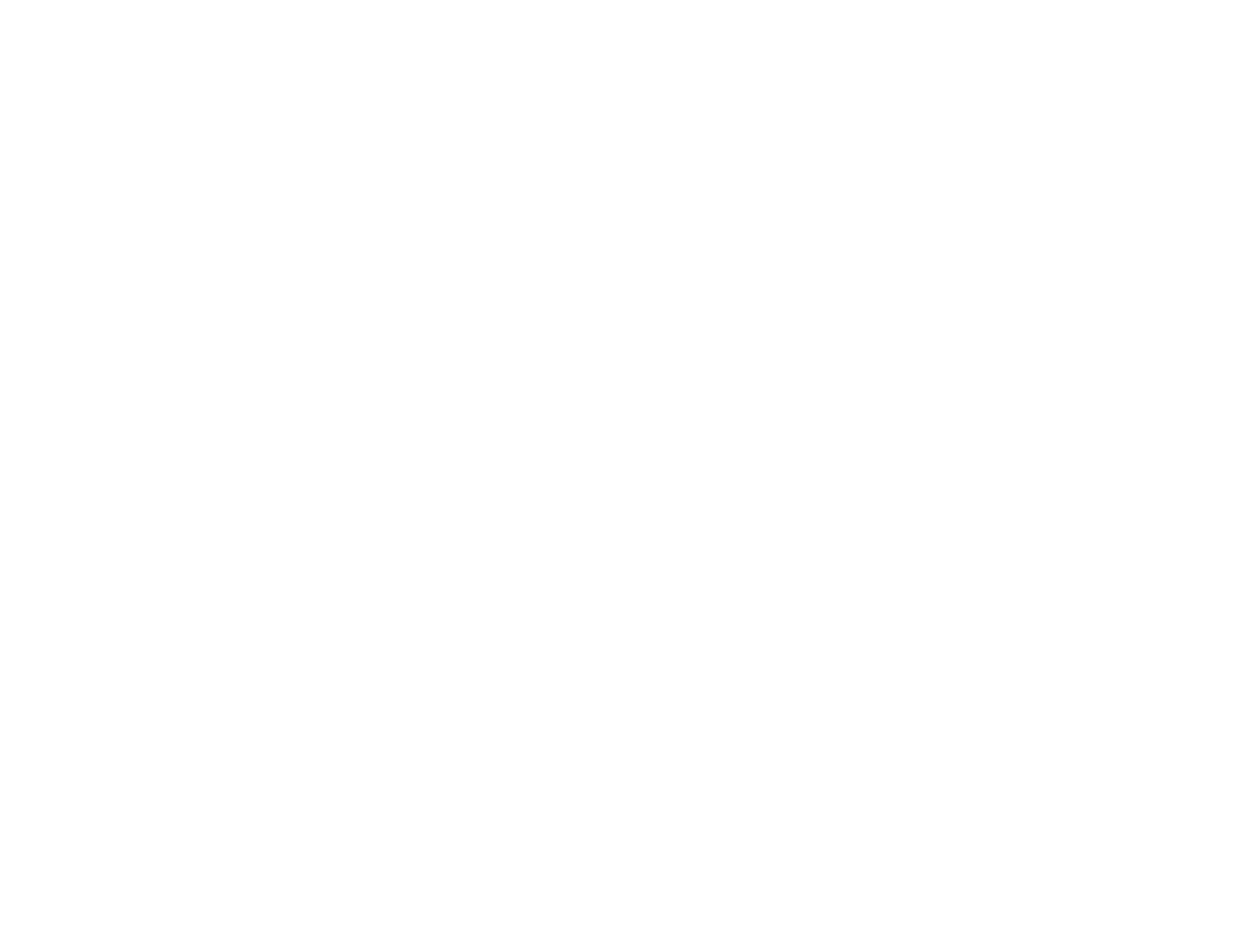
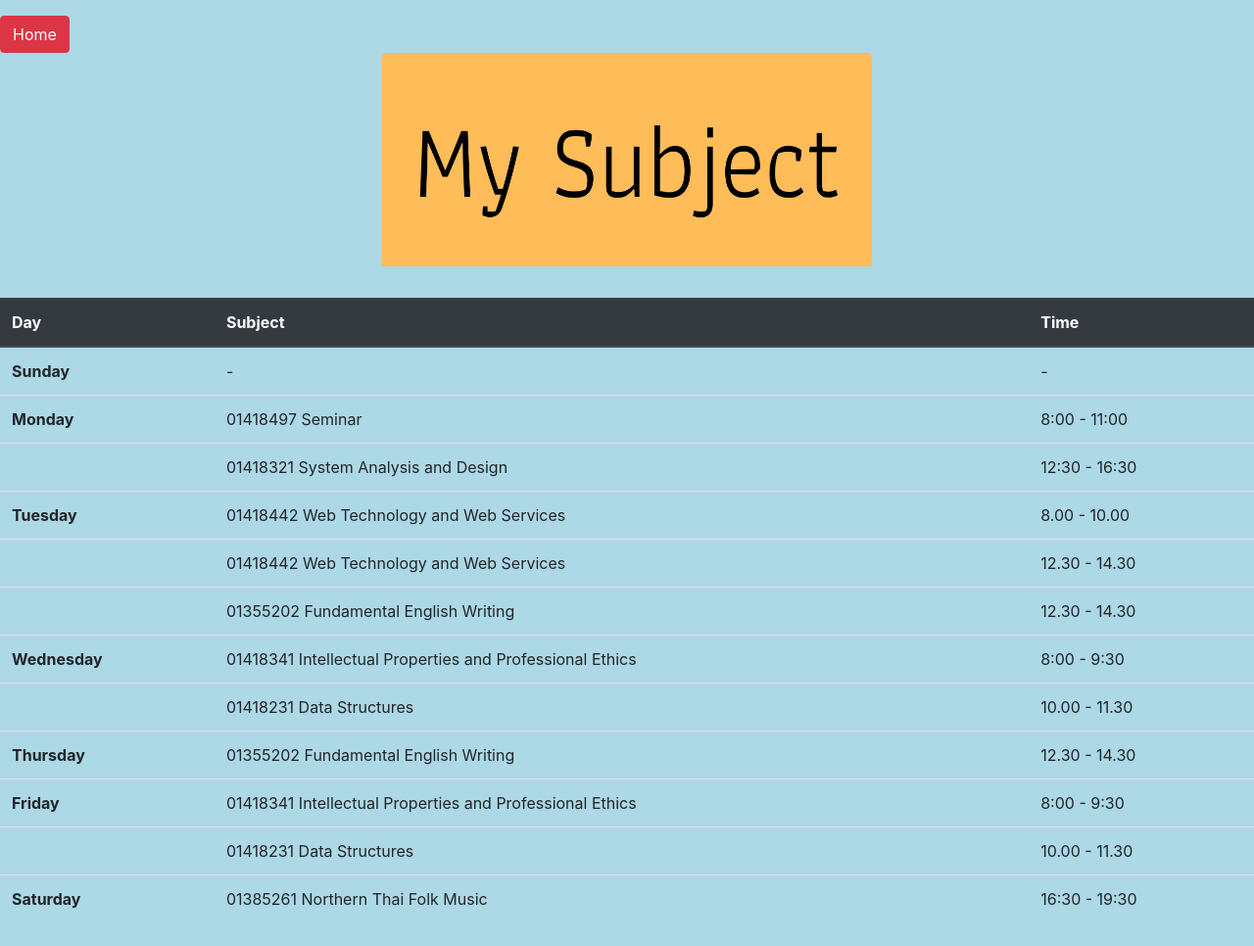
Before and after one commit to park110419/park110419.github.io, a plain HTML site: page Subject.html in a window 1280 px wide. Shown: the whole page at 98% size. Before the commit the page ends 800 px from the top, so only its background shows below. Drawn offline with nearby package versions, Linux system fonts and the light colour scheme.

Commit message:
complete1

```diff
--- a/Subject.html
+++ b/Subject.html
@@ -3,9 +3,85 @@
 <head>
     <meta charset="UTF-8">
     <meta name="viewport" content="width=device-width, initial-scale=1.0">
+    <link rel="stylesheet" href="https://stackpath.bootstrapcdn.com/bootstrap/4.5.0/css/bootstrap.min.css" integrity="sha384-9aIt2nRpC12Uk9gS9baDl411NQApFmC26EwAOH8WgZl5MYYxFfc+NcPb1dKGj7Sk" crossorigin="anonymous">
+
+    <link rel="stylesheet" href="style.css">
     <title>Document</title>
+    <a = href="index.html" class="btn btn-danger">Home</a>
+    <img src="image/MySubject.jpg" class="rounded mx-auto d-block">
 </head>
-<body>
+<body class = "showSubject">
+    <table class="table">
+        <thead class="thead-dark">
+          <tr>
+            <th scope="col">Day</th>
+            <th scope="col">Subject</th>
+            <th scope="col">Time</th>
+          </tr>
+        </thead>
+        <tbody>
+          <tr>
+            <th scope="row">Sunday</th>
+            <td>-</td>
+            <td>-</td>
+          </tr>
+          <tr>
+            <th scope="row">Monday</th>
+            <td>01418497 Seminar</td>
+            <td>8:00 - 11:00</td>
+          </tr>
+          <tr>
+            <th scope="row"></th>
+            <td>01418321 System Analysis and Design</td>
+            <td>12:30 - 16:30</td>
+          </tr>
+          <tr>
+            <th scope="row">Tuesday</th>
+            <td>01418442 Web Technology and Web Services</td>
+            <td>8.00 - 10.00</td>
+          </tr>
+          <tr>
+            <th scope="row"></th>
+            <td>01418442 Web Technology and Web Services</td>
+            <td>12.30 - 14.30</td>
+          </tr>
+          <tr>
+            <th scope="row"></th>
+            <td>01355202 Fundamental English Writing</td>
+            <td>12.30 - 14.30</td>
+          </tr>
+          <tr>
+            <th scope="row">Wednesday</th>
+            <td>01418341 Intellectual Properties and Professional Ethics</td>
+            <td>8:00 - 9:30</td>
+          </tr>
+          <tr>
+            <th scope="row"></th>
+            <td>01418231 Data Structures</td>
+            <td>10.00 - 11.30</td>
+          </tr>
+          <tr>
+            <th scope="row">Thursday</th>
+            <td>01355202 Fundamental English Writing</td>
+            <td>12.30 - 14.30</td>
+          </tr>
+          <tr>
+            <th scope="row">Friday</th>
+            <td>01418341 Intellectual Properties and Professional Ethics</td>
+            <td>8:00 - 9:30</td>
+          </tr>
+          <tr>
+            <th scope="row"></th>
+            <td>01418231 Data Structures</td>
+            <td>10.00 - 11.30</td>
+          </tr>
+          <tr>
+            <th scope="row">Saturday</th>
+            <td>01385261 Northern Thai Folk Music</td>
+            <td>16:30 - 19:30</td>
+          </tr>
+        </tbody>
+      </table>
 
 </body>
 </html>
--- a/style.css
+++ b/style.css
@@ -16,3 +16,11 @@
     padding-bottom: 2em;
     background-color: grey;
 }
+.showbody h5{
+    margin-top: 20px;
+}
+.showSubject {
+    padding-top: 1em;
+    padding-bottom: 2em;
+    background-color: lightblue;
+}
```
Also changed, not shown: captainpage.html (+12 -8 lines), index.html (+5 -4 lines), ironmanpage.html (+14 -10 lines), spiderpage.html (+9 -3 lines), image/MySubject.jpg (added).
